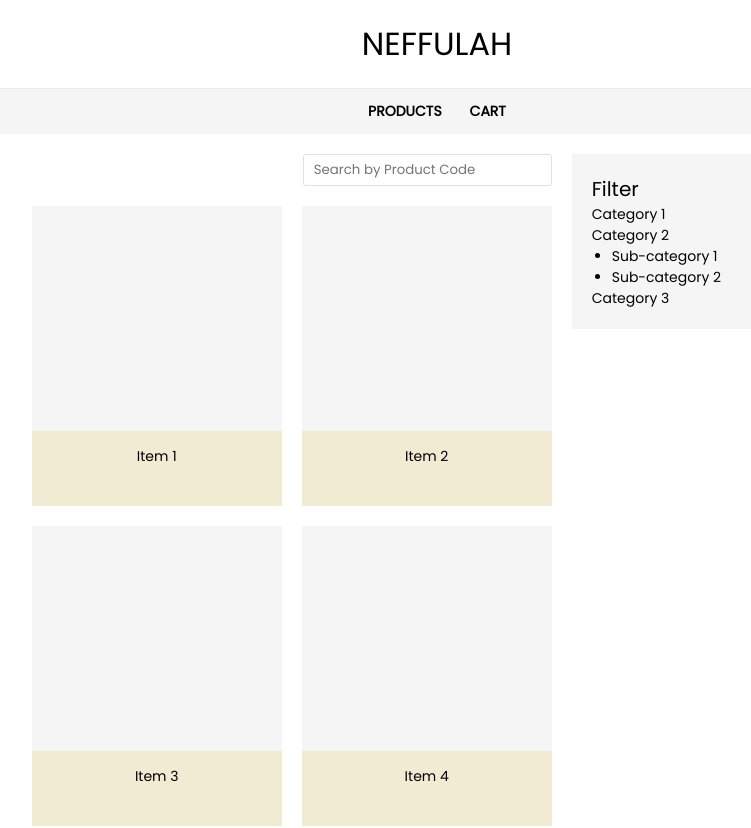
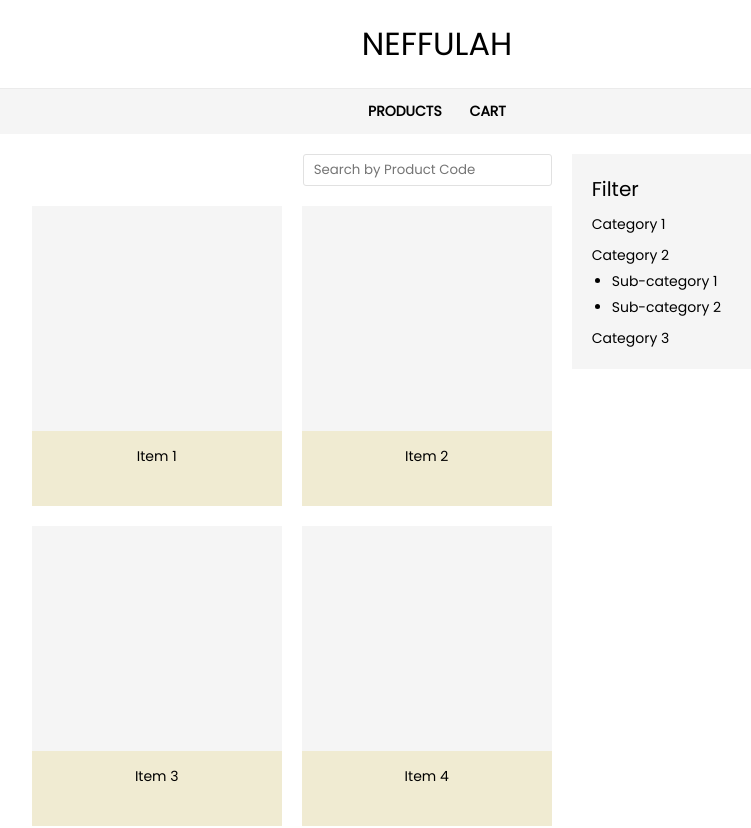
Before and after one commit to fedorum/Neffulah, a React (Vite) app: page / in a window 1280 px wide. Shown: the top 828 px of the page, without its empty margins (203-954 px from the left). Built offline with nearby package versions, Linux system fonts and the light colour scheme.

Commit message:
Adjusted filter column and list elements

```diff
--- a/src/App.css
+++ b/src/App.css
@@ -153,6 +153,14 @@ ul {
     font-size: 20px;
 }
 
+.category {
+    margin-top: 10px;
+}
+
+.subCategory {
+    margin-top: 5px;
+}
+
 /* PAGE FOOTER */
 
 #footerDiv {
--- a/src/components/Filter.tsx
+++ b/src/components/Filter.tsx
@@ -4,14 +4,14 @@ function Search() {
     return (
         <div id='filterDiv'>
             <p id='filter'>Filter</p>
-            <p>Category 1</p>
-            <p>Category 2</p>
+            <p className='category'>Category 1</p>
+            <p className='category'>Category 2</p>
             <ul id='filterList'>
-                {/* retrieve number of 'categories' from user */}
-                <li>Sub-category 1</li>
-                <li>Sub-category 2</li>
+                {/* retrieve category data from uploaded images from user */}
+                <li className='subCategory'>Sub-category 1</li>
+                <li className='subCategory'>Sub-category 2</li>
             </ul>
-            <p>Category 3</p>
+            <p className='category'>Category 3</p>
         </div>
     );
 }
```
